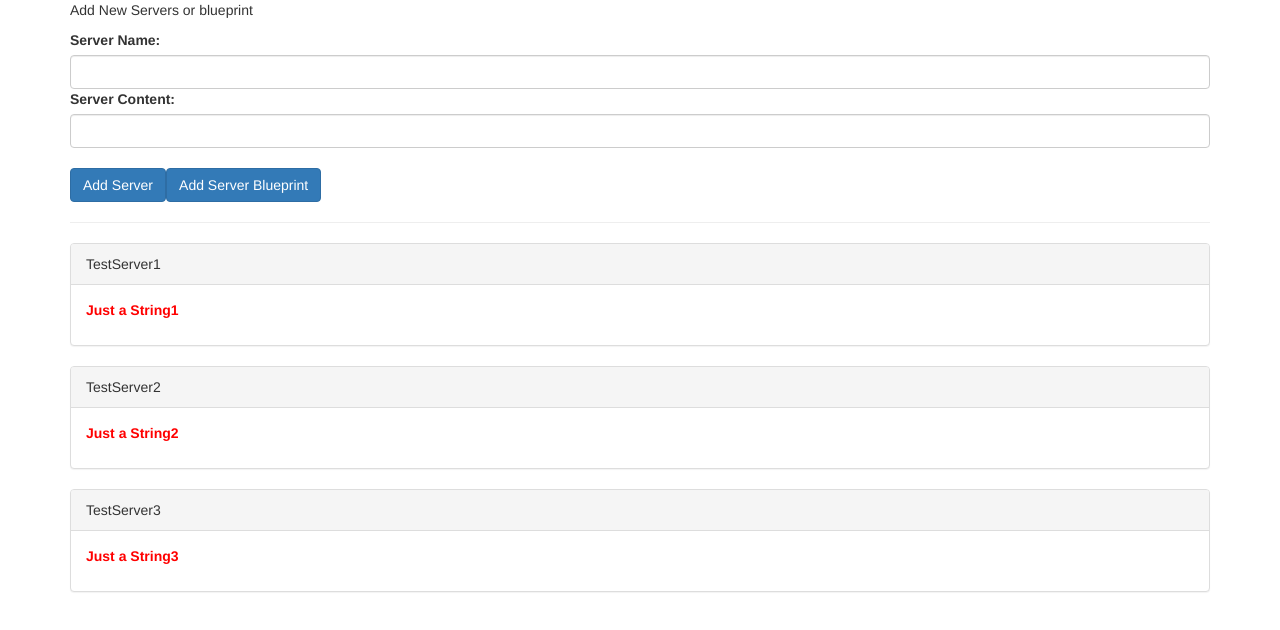
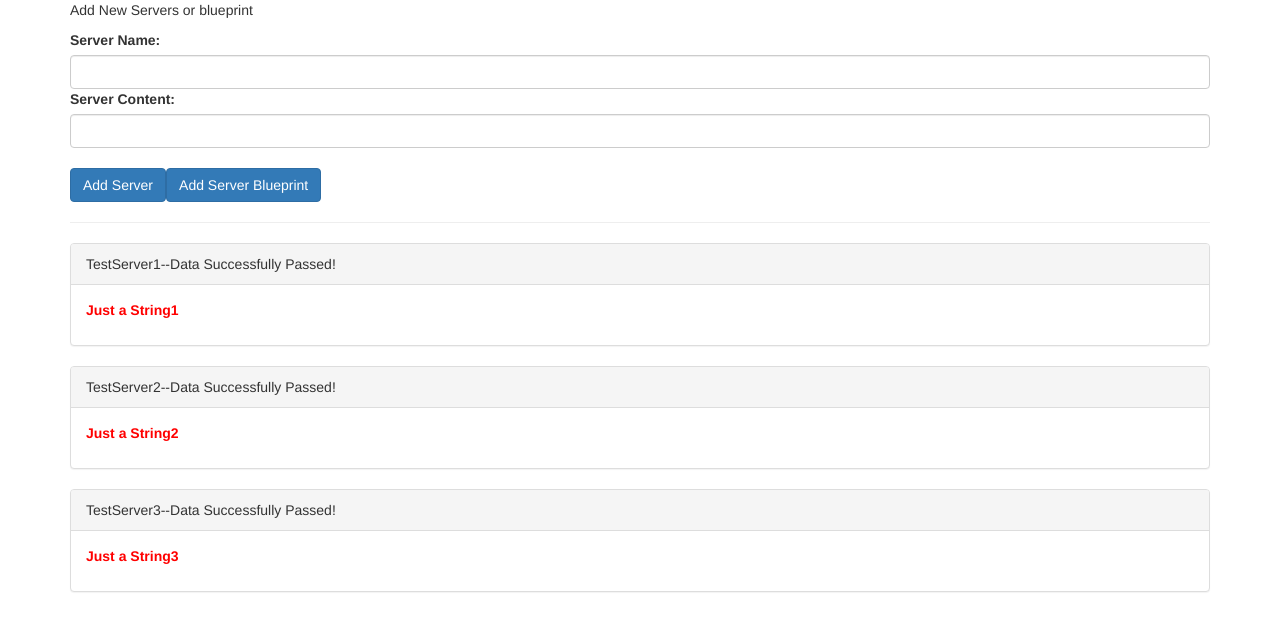
Before and after one commit to uzairqq/Angular-, an Angular app: page / in a window 1280 px wide. Shown: the top 630 px of the page. Built offline with nearby package versions, Linux system fonts and the light colour scheme.

Commit message:
Passing Data From Parent To Child Using @Input and Property binding

```diff
--- a/src/app/app.component.html
+++ b/src/app/app.component.html
@@ -18,6 +18,7 @@
             <app-server-element
                     *ngFor="let serverElement of serverElements"
                     [element]="serverElement"
+                    [passing]="messageToPass"
             ></app-server-element>
         </div>
     </div>
--- a/src/app/app.component.ts
+++ b/src/app/app.component.ts
@@ -8,6 +8,8 @@ import {Component} from '@angular/core';
 export class AppComponent {
     title = 'FirstProjectTheBasics';
 
+    messageToPass='Data Successfully Passed!';
+
     serverElements = [
         {type: 'server', name: 'TestServer1', content: 'Just a String1'},
         {type: 'server', name: 'TestServer2', content: 'Just a String2'},
--- a/src/app/server-element/server-element.component.html
+++ b/src/app/server-element/server-element.component.html
@@ -1,9 +1,9 @@
 <div class="panel panel-default">
-    <div class="panel-heading">{{element.name}}</div>
+    <div class="panel-heading">{{element.name}}--{{passing}}</div>
     <div class="panel-body">
         <p>
-            <strong *ngIf="element.type==='server'" style="color: red">{{element.content}}</strong>
-            <em *ngIf="element.type==='blueprint'" style="color: blue">{{element.content}}</em>
+        <strong *ngIf="element.type==='server'" style="color: red">{{element.content}}</strong>
+        <em *ngIf="element.type==='blueprint'" style="color: blue">{{element.content}}</em>
         </p>
     </div>
 </div>
--- a/src/app/server-element/server-element.component.ts
+++ b/src/app/server-element/server-element.component.ts
@@ -8,6 +8,7 @@ import {Component, Input, OnInit} from '@angular/core';
 export class ServerElementComponent implements OnInit {
 
     @Input() element: { type: string, name: string, content: string };
+    @Input() passing: '';
 
     constructor() {
     }
```
